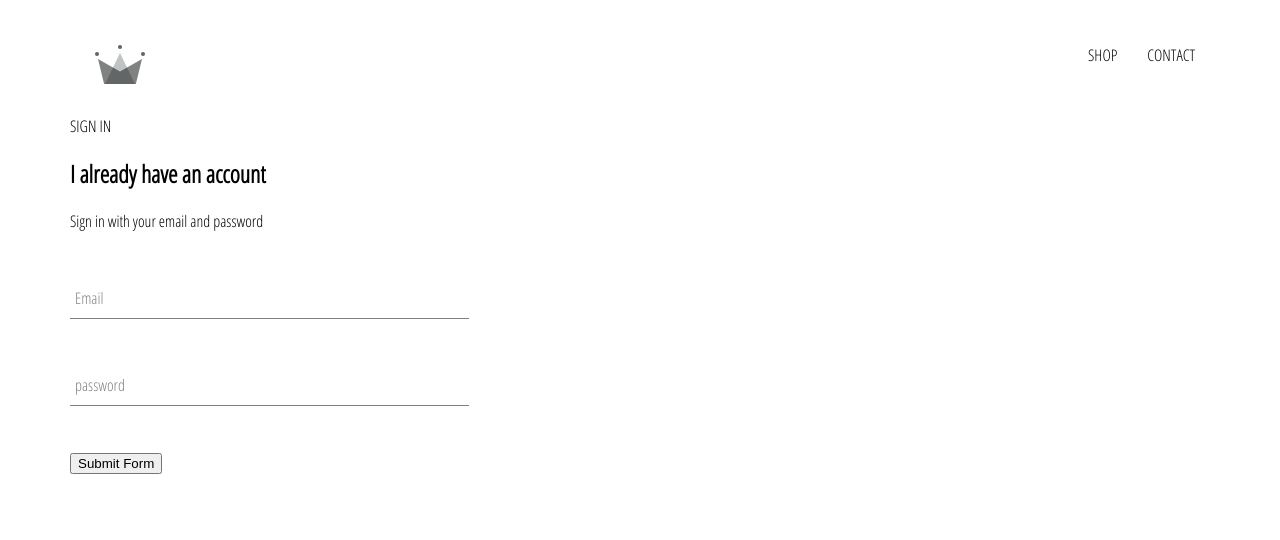
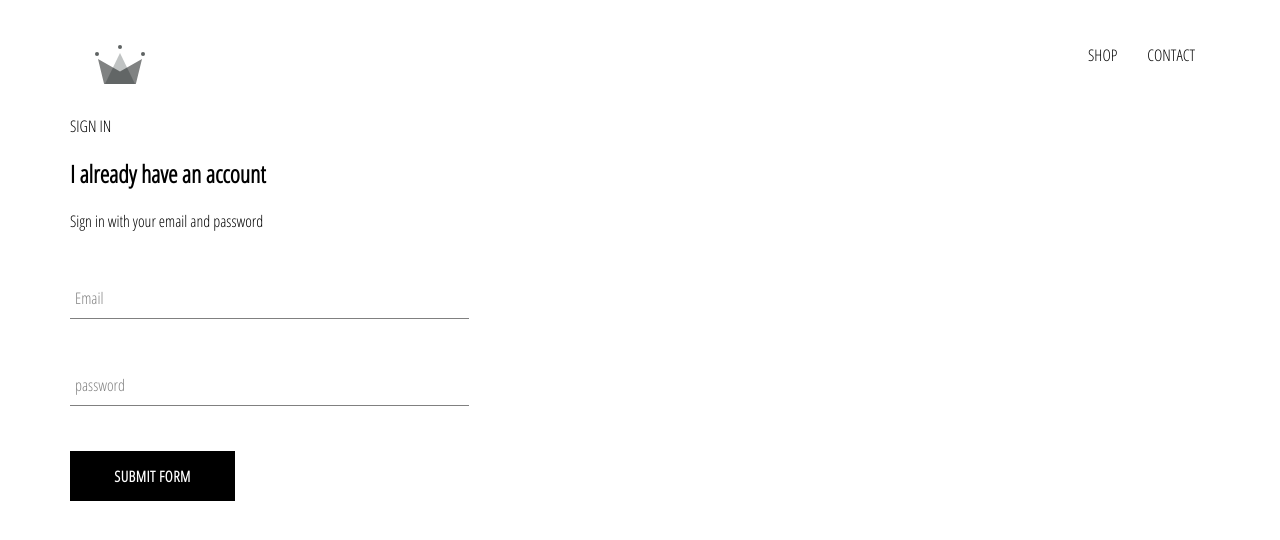
Before and after one commit to lamseboen/crown-clothing, a React (Create React App) app: page /login in a window 1280 px wide. Shown: the top 540 px of the page. Built offline with nearby package versions, Linux system fonts and the light colour scheme.

Commit message:
adding button custom component

```diff
--- /dev/null
+++ b/src/components/custom-button/custom-button.component.jsx
@@ -0,0 +1,12 @@
+import React from 'react';
+
+import './custom-button.style.scss';
+
+
+const CustomButton = ({children, ...otherProps}) => (
+    <button className= "custom-button" {...otherProps}>
+        {children}
+    </button>
+);
+
+export default CustomButton;
--- /dev/null
+++ b/src/components/custom-button/custom-button.style.scss
@@ -0,0 +1,22 @@
+.custom-button {
+    min-width: 165px;
+    width: auto;
+    height: 50px;
+    letter-spacing: 0.5px;
+    line-height: 50px;
+    padding: 0 35px 0 35px;
+    font-size: 15px;
+    background-color: black;
+    color: white;
+    text-transform: uppercase;
+    font-family: 'Open Sans Condensed';
+    font-weight: bolder;
+    border: none;
+    cursor: pointer;
+
+    &:hover {
+      background-color: white;
+      color: black;
+      border: 1px solid black;
+    }
+  }
--- a/src/components/sign-in/sign-in.component.jsx
+++ b/src/components/sign-in/sign-in.component.jsx
@@ -1,6 +1,7 @@
 import React from 'react';
 
 import FormInput from '../form-input/form-input.component';
+import CustomButton from '../custom-button/custom-button.component';
 
 import './sign-in.style.scss';
 
@@ -47,10 +48,11 @@
                         required
                         onChange={this.handleChange}
                         label="password" />
+                    <CustomButton
+                        type="submit"
+                        onSubmit={this.handleSubmit}>
+                            Submit Form</CustomButton>
 
-                    <input
-                        type="submit"
-                        value="Submit Form" />
                 </form>
             </div>
         )
--- a/src/pages/homepage/homepage.component.jsx
+++ b/src/pages/homepage/homepage.component.jsx
@@ -2,10 +2,14 @@
 import './homepage.styles.scss';
 
 import Directory from '../../components/directory/directory.component';
-const HomePage = ({history}) => (
-    <div className='homepage'>
-        <Directory />
-    </div>
-);
+const HomePage = ({history}) => {
+    console.log(history);
+    return(
+        <div className='homepage'>
+            <Directory />
+        </div>
+    )
+};
+
 
 export default HomePage;
```
Also changed, not shown: 1 other file (tests, documents, lock files or other folders).
